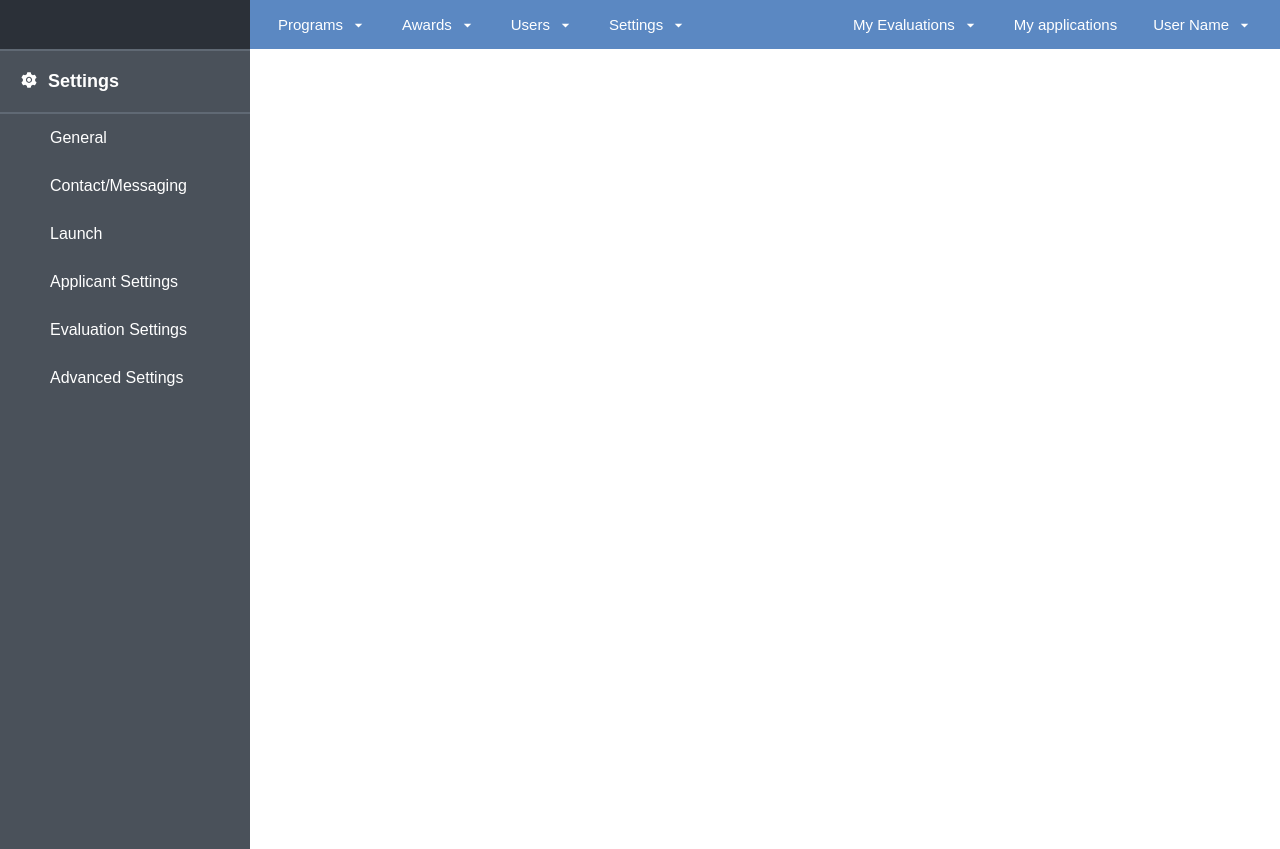
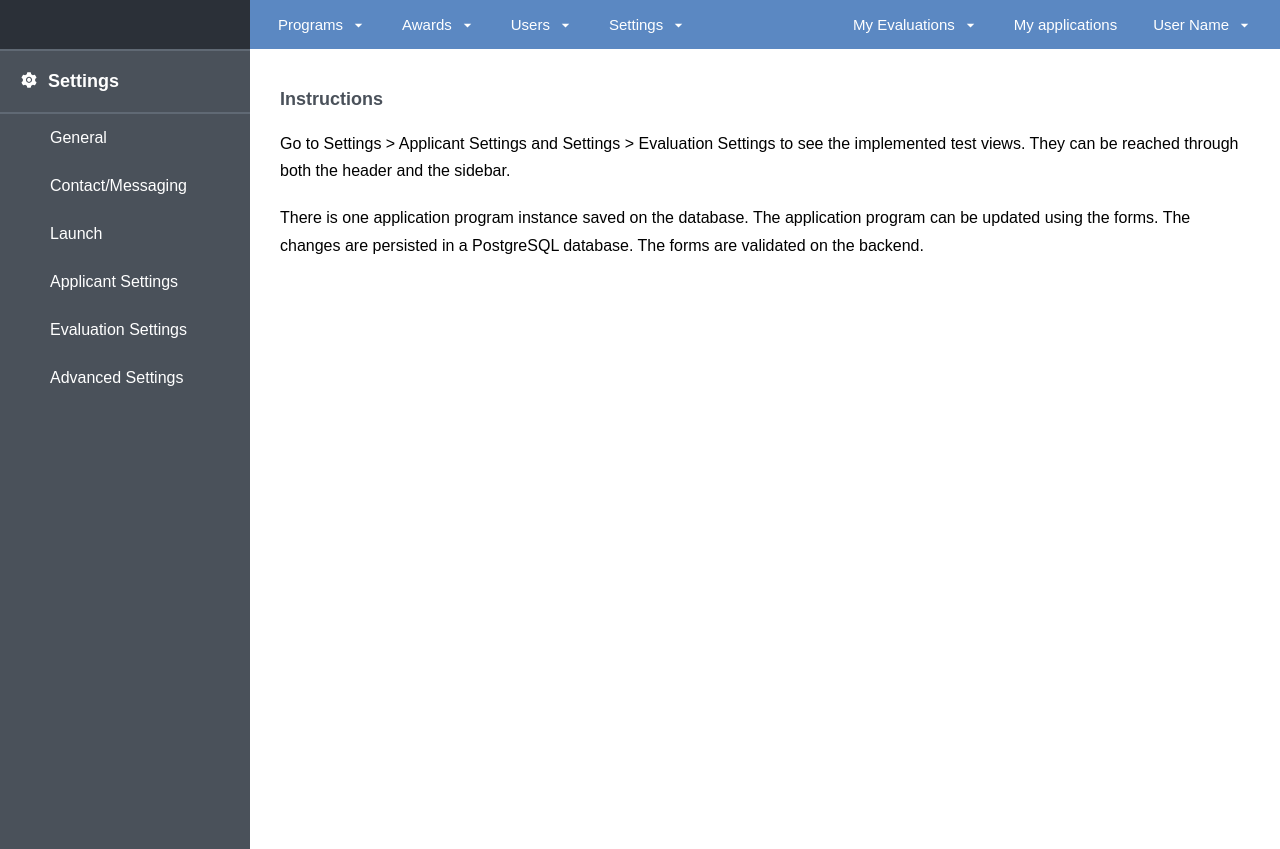
Before and after one commit to EricaMCarvalho/test, a React (Create React App) app in the folder client/: page / in a window 1280 px wide. Built offline with nearby package versions, Linux system fonts and the light colour scheme; no server answers; the HTML template or start-up script is replaced by a standard one.

Commit message:
fix forms

```diff
--- a/client/src/App.js
+++ b/client/src/App.js
@@ -3,6 +3,7 @@ import { BrowserRouter, Switch, Route } from 'react-router-dom';
 import axios from 'axios';
 import Header from './components/Header';
 import Sidebar from './components/Sidebar';
+import General from './pages/General';
 import ApplicantSettings from './pages/ApplicantSettings';
 import EvaluationSettings from './pages/EvaluationSettings';
 
@@ -28,6 +29,9 @@ function App() {
       <div className='container'>
         <Sidebar />
         <Switch>
+          <Route exact path='/'>
+            <General />
+          </Route>
           <Route exact path='/applicant-settings'>
             <ApplicantSettings program={program} />
           </Route>
--- a/client/src/components/Form.css
+++ b/client/src/components/Form.css
@@ -36,6 +36,7 @@ input[type='checkbox'] {
 }
 
 input[type='text'],
+input[type='url'],
 textarea {
   display: block;
   width: 50rem;
--- a/client/src/components/Header.css
+++ b/client/src/components/Header.css
@@ -7,7 +7,7 @@
   display: flex;
   align-items: center;
   justify-content: center;
-  flex-basis: 25rem;
+  min-width: 25rem;
   background-color: rgb(43, 48, 56);
 }
 
@@ -72,7 +72,3 @@
   background-color: rgb(91, 136, 194);
   color: rgb(255, 255, 255);
 }
-
-/* tablet landscape size */
-@media screen and (max-width: 75em) {
-}
--- a/client/src/components/Sidebar.css
+++ b/client/src/components/Sidebar.css
@@ -1,6 +1,6 @@
 .settings {
   background-color: rgb(74, 81, 90);
-  flex-basis: 25rem;
+  min-width: 25rem;
   min-height: 100vh;
 }
 
--- a/client/src/components/Sidebar.js
+++ b/client/src/components/Sidebar.js
@@ -11,7 +11,7 @@ const Sidebar = () => {
       </h2>
       <ul>
         <li className='sidebar-item'>
-          <Link to='#'>General</Link>
+          <Link to='/'>General</Link>
         </li>
         <li className='sidebar-item'>
           <Link to='#'>Contact/Messaging</Link>
--- a/client/src/index.css
+++ b/client/src/index.css
@@ -50,3 +50,9 @@ a {
 .tertiary-heading {
   font-size: 1.6rem;
 }
+
+.text {
+  font-size: 1.6rem;
+  padding: 1rem 0;
+  line-height: 1.7;
+}
--- a/client/src/pages/ApplicantSettings.js
+++ b/client/src/pages/ApplicantSettings.js
@@ -4,8 +4,8 @@ import Alert from '../components/Alert';
 import '../components/Form.css';
 
 const ApplicantSettings = ({ program }) => {
-  const [lockSubmitted, setLockSubmitted] = useState();
-  const [multipleSubmissions, setMultipleSubmissions] = useState();
+  const [lockSubmitted, setLockSubmitted] = useState(false);
+  const [multipleSubmissions, setMultipleSubmissions] = useState(false);
   const [confirmationText, setConfirmationText] = useState('');
   const [redirectUrl, setRedirectUrl] = useState('');
   const [logoutUrl, setLogoutUrl] = useState('');
@@ -13,11 +13,11 @@ const ApplicantSettings = ({ program }) => {
   const [error, setError] = useState('');
 
   useEffect(() => {
-    setLockSubmitted(program.lockSubmitted);
-    setMultipleSubmissions(program.multipleSubmissions);
-    setConfirmationText(program.confirmationText);
-    setRedirectUrl(program.redirectUrl);
-    setLogoutUrl(program.logoutUrl);
+    setLockSubmitted(program.lockSubmitted || false);
+    setMultipleSubmissions(program.multipleSubmissions || false);
+    setConfirmationText(program.confirmationText || '');
+    setRedirectUrl(program.redirectUrl || '');
+    setLogoutUrl(program.logoutUrl || '');
   }, [program]);
 
   const handleSubmit = async (e) => {
@@ -28,6 +28,8 @@ const ApplicantSettings = ({ program }) => {
         lockSubmitted,
         multipleSubmissions,
         confirmationText,
+        redirectUrl,
+        logoutUrl,
       });
 
       setSuccess('Settings saved successfully');
@@ -61,9 +63,7 @@ const ApplicantSettings = ({ program }) => {
             id='lock-submitted'
             type='checkbox'
             checked={lockSubmitted}
-            onChange={(e) =>
-              setLockSubmitted((lockSubmitted) => !lockSubmitted)
-            }
+            onChange={(e) => setLockSubmitted(e.target.checked)}
           />
           <label className='form-label' htmlFor='lock-submitted'>
             Lock submitted
@@ -80,11 +80,7 @@ const ApplicantSettings = ({ program }) => {
             id='multiple-submissions'
             type='checkbox'
             checked={multipleSubmissions}
-            onChange={(e) =>
-              setMultipleSubmissions(
-                (multipleSubmissions) => !multipleSubmissions
-              )
-            }
+            onChange={(e) => setMultipleSubmissions(e.target.checked)}
           />
 
           <label htmlFor='multiple-submissions'>
--- a/client/src/pages/EvaluationSettings.js
+++ b/client/src/pages/EvaluationSettings.js
@@ -10,8 +10,8 @@ const EvaluationSettings = ({ program }) => {
   const [error, setError] = useState('');
 
   useEffect(() => {
-    setMakeAnonymous(program.makeAnonymous);
-    setScoreSharing(program.scoreSharing);
+    setMakeAnonymous(program.makeAnonymous || false);
+    setScoreSharing(program.scoreSharing || false);
   }, [program]);
 
   const handleSubmit = async (e) => {
@@ -54,9 +54,7 @@ const EvaluationSettings = ({ program }) => {
             id='make-anonymous'
             type='checkbox'
             checked={makeAnonymous}
-            onChange={(e) =>
-              setMakeAnonymous((makeAnonymous) => !makeAnonymous)
-            }
+            onChange={(e) => setMakeAnonymous(e.target.checked)}
           />
           <label className='form-label' htmlFor='make-anonymous'>
             Make anonymous
@@ -72,7 +70,7 @@ const EvaluationSettings = ({ program }) => {
             id='score-sharing'
             type='checkbox'
             checked={scoreSharing}
-            onChange={(e) => setScoreSharing((scoreSharing) => !scoreSharing)}
+            onChange={(e) => setScoreSharing(e.target.checked)}
           />
 
           <label htmlFor='score-sharing'>Score sharing</label>
--- /dev/null
+++ b/client/src/pages/General.js
@@ -0,0 +1,22 @@
+import React from 'react';
+
+const General = () => {
+  return (
+    <main>
+      <h2 className='secondary-heading'>Instructions</h2>
+      <p className='text'>
+        Go to Settings > Applicant Settings and Settings > Evaluation Settings
+        to see the implemented test views. They can be reached through both the
+        header and the sidebar.
+      </p>
+      <p className='text'>
+        There is one application program instance saved on the database. The
+        application program can be updated using the forms. The changes are
+        persisted in a PostgreSQL database. The forms are validated on the
+        backend.
+      </p>
+    </main>
+  );
+};
+
+export default General;
```
Also changed, not shown: 1 other file (tests, documents, lock files or other folders).
